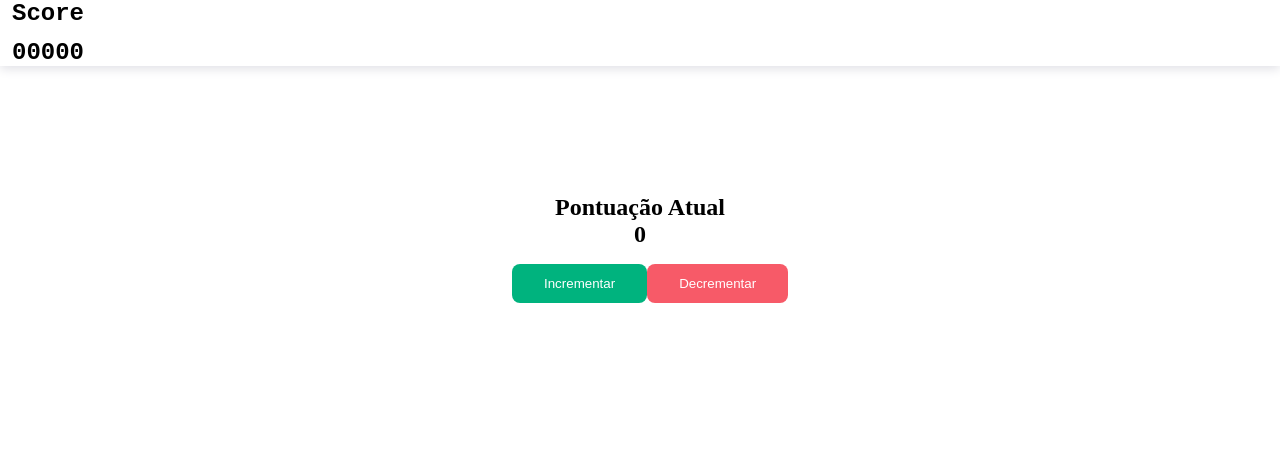
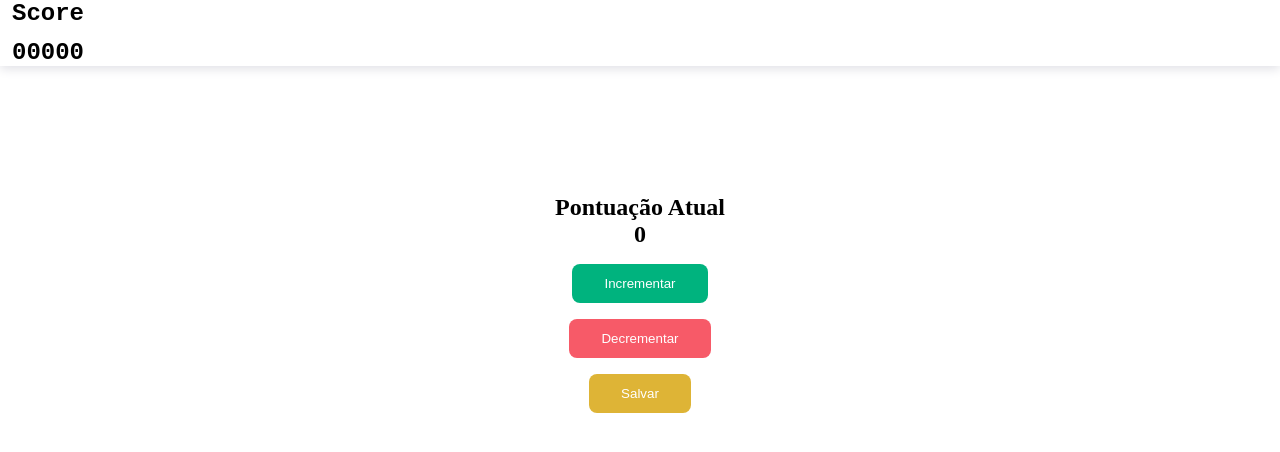
Before and after one commit to cauealb/projects-React, a React (Vite) app in the folder 02-score/: page / in a window 1280 px wide. Shown: the top 452 px of the page. Built offline with nearby package versions, Linux system fonts and the light colour scheme.

Commit message:
Incluindo um nova feat para incrementar

```diff
--- a/02-score/src/Components/Score/Score.jsx
+++ b/02-score/src/Components/Score/Score.jsx
@@ -1,5 +1,5 @@
 import { useState } from "react";
-import { GlobalDivStyled, DivButtonsStyled, ButtonMaisStyled, ButtonMenosStyled } from "./Score.s";
+import { GlobalDivStyled, DivButtonsStyled, ButtonMaisStyled, ButtonMenosStyled, ButtonSaveStyled } from "./Score.s";
 
 export function Score () {
 
@@ -10,7 +10,9 @@ export function Score () {
     }
 
     function clickForDecrement() {
-        setNumberScore(numberScore - 1)
+        if (numberScore > 0) {
+            setNumberScore(numberScore - 1)
+        }
     }
 
     return (
@@ -23,6 +25,7 @@ export function Score () {
                 <DivButtonsStyled>
                     <ButtonMaisStyled onClick={clickForIncrement}>Incrementar</ButtonMaisStyled>
                     <ButtonMenosStyled onClick={clickForDecrement}>Decrementar</ButtonMenosStyled>
+                    <ButtonSaveStyled>Salvar</ButtonSaveStyled>
                 </DivButtonsStyled>
             </GlobalDivStyled>
 
--- a/02-score/src/Components/Score/Score.s.js
+++ b/02-score/src/Components/Score/Score.s.js
@@ -11,7 +11,9 @@ export const GlobalDivStyled = styled.div`
 
 export const DivButtonsStyled = styled.div`
     display: flex;
-    justify-content: space-between;
+    gap: 1rem;
+    justify-content: center;
+    flex-wrap: wrap;
 `;
 
 const ButtonsDefault = styled.button`
@@ -35,6 +37,14 @@ export const ButtonMenosStyled = styled(ButtonsDefault)`
     background-color: ${props => props.theme['--red-300']};
 
     &:hover {
-        background-color: ${props => props.theme['--red-500']}
+        background-color: ${props => props.theme['--red-500']};
     }
 `;
+
+export const ButtonSaveStyled = styled(ButtonsDefault)`
+    background-color: ${props => props.theme['--orange-300']};
+
+    &:hover{
+        background-color: ${props => props.theme['--orange-500']}
+    }
+`;
--- a/02-score/src/Components/theme.js
+++ b/02-score/src/Components/theme.js
@@ -11,5 +11,8 @@ export const theme = {
     '--green-300': '#00B37E',
 
     '--red-300': '#F75A68',
-    '--red-500': '#c84853'
+    '--red-500': '#c84853',
+
+    '--orange-300':'#deb436',
+    '--orange-500':'#b5922b'
 }
```
